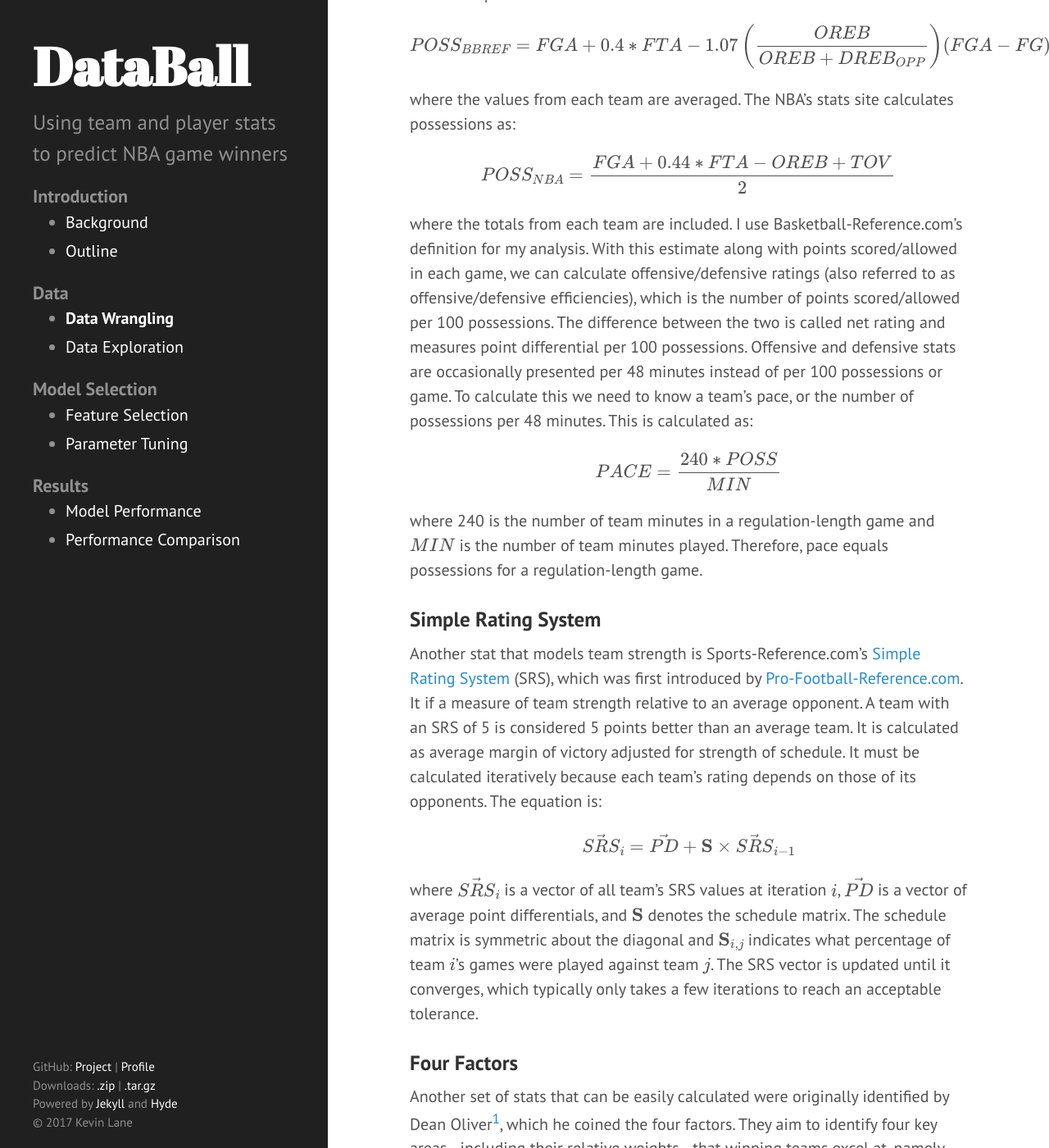
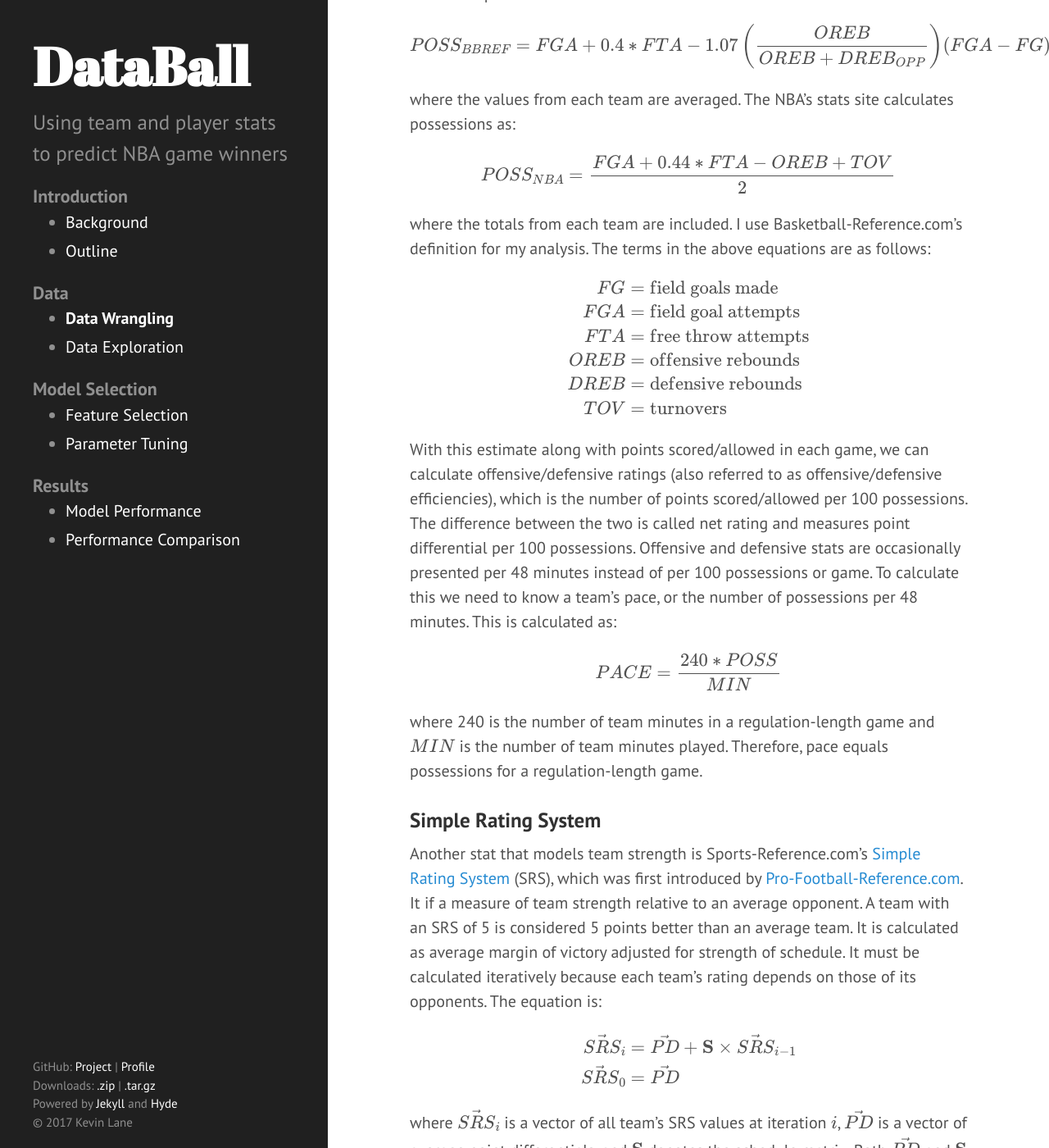
Before and after one commit to cedev935/databall-betting, a Jekyll site: the page built from docs/_pages/data-wrangling.md, in a window 1280 px wide and 1400 px high, scrolled down 3096 px. Shown: the whole window at 82% size. Built offline with Jekyll 4.4.1, drawn with Linux system fonts in a browser that asks for light colours; formulas are drawn with MathJax 3; some of the changed text lies outside the part shown.

Commit message:
Address comments in data wrangling section

```diff
--- a/docs/_pages/data-wrangling.md
+++ b/docs/_pages/data-wrangling.md
@@ -72,7 +72,18 @@
 
 $$POSS_{NBA}=\frac{FGA+0.44*FTA-OREB+TOV}{2}$$
 
-where the totals from each team are included. I use Basketball-Reference.com's definition for my analysis. With this estimate along with points scored/allowed in each game, we can calculate offensive/defensive ratings (also referred to as offensive/defensive efficiencies), which is the number of points scored/allowed per 100 possessions. The difference between the two is called net rating and measures point differential per 100 possessions. Offensive and defensive stats are occasionally presented per 48 minutes instead of per 100 possessions or game. To calculate this we need to know a team's pace, or the number of possessions per 48 minutes. This is calculated as:
+where the totals from each team are included. I use Basketball-Reference.com's definition for my analysis. The terms in the above equations are as follows:
+
+$$\begin{align}
+FG & =\text{field goals made} \\
+FGA & =\text{field goal attempts} \\
+FTA & =\text{free throw attempts} \\
+OREB & =\text{offensive rebounds} \\
+DREB & =\text{defensive rebounds} \\
+TOV & =\text{turnovers}
+\end{align}$$
+
+With this estimate along with points scored/allowed in each game, we can calculate offensive/defensive ratings (also referred to as offensive/defensive efficiencies), which is the number of points scored/allowed per 100 possessions. The difference between the two is called net rating and measures point differential per 100 possessions. Offensive and defensive stats are occasionally presented per 48 minutes instead of per 100 possessions or game. To calculate this we need to know a team's pace, or the number of possessions per 48 minutes. This is calculated as:
 
 $$PACE=\frac{240*POSS}{MIN}$$
 
@@ -82,26 +93,29 @@
 
 Another stat that models team strength is Sports-Reference.com's [Simple Rating System](http://www.sports-reference.com/blog/2015/03/srs-calculation-details/) (SRS), which was first introduced by [Pro-Football-Reference.com](http://www.pro-football-reference.com/blog/index4837.html?p=37). It if a measure of team strength relative to an average opponent. A team with an SRS of 5 is considered 5 points better than an average team. It is calculated as average margin of victory adjusted for strength of schedule. It must be calculated iteratively because each team's rating depends on those of its opponents. The equation is:
 
-$$\vec{SRS}_i=\vec{PD}+\mathbf{S}\times\vec{SRS}_{i-1}$$
+$$\begin{align}
+\vec{SRS}_i & =\vec{PD}+\mathbf{S}\times\vec{SRS}_{i-1} \\
+\vec{SRS}_0 & =\vec{PD}
+\end{align}$$
 
-where $$\vec{SRS}_i$$ is a vector of all team's SRS values at iteration $$i$$, $$\vec{PD}$$ is a vector of average point differentials, and $$\mathbf{S}$$ denotes the schedule matrix. The schedule matrix is symmetric about the diagonal and $$\mathbf{S}_{i,j}$$ indicates what percentage of team $$i$$'s games were played against team $$j$$. The SRS vector is updated until it converges, which typically only takes a few iterations to reach an acceptable tolerance.
+where $$\vec{SRS}_i$$ is a vector of all team's SRS values at iteration $$i$$, $$\vec{PD}$$ is a vector of average point differentials, and $$\mathbf{S}$$ denotes the schedule matrix. Both $$\vec{PD}$$ and $$\mathbf{S}$$ are fixed (do not update with $$i$$) and $$\vec{SRS}$$ is initialized to $$\vec{PD}$$. The schedule matrix is symmetric about the diagonal and $$\mathbf{S}_{i,j}$$ indicates what percentage of team $$i$$'s games were played against team $$j$$. The SRS vector is updated until it converges, which is achieved when the maximum difference between $$\vec{SRS}_i$$ and $$\vec{SRS}_{i-1}$$ is below a selected tolerance. It typically only requires a few iterations to obtain convergence.
 
 ### Four Factors
 
 Another set of stats that can be easily calculated were originally identified by Dean Oliver[^1], which he coined the four factors. They aim to identify four key areas---including their relative weights---that winning teams excel at, namely efficient shooting (40%), minimizing turnovers (25%), rebounding (20%), and getting to the free throw line (15%). The percentages in parentheses are the weights Oliver assigned to each factor. [Basketball-Reference.com's](http://www.basketball-reference.com/about/factors.html) definition of the four factors are:
 
 $$\begin{align}
-eFG\% & =\frac{FG+0.5*3FG}{FGA} \\
-TOV\% & =\frac{TOV}{FGA+0.44*FTA+TOV} \\
-OREB\% & =\frac{OREB}{OREB+DREB_{OPP}} \\
-DREB\% & =\frac{DREB}{DREB+OREB_{OPP}} \\
-FTF & =\frac{FT}{FGA}
+eFG\% & =\frac{FG+0.5*3FG}{FGA}=\text{effective field goal percentage} \\
+TOV\% & =\frac{TOV}{FGA+0.44*FTA+TOV}=\text{turnover percentage} \\
+OREB\% & =\frac{OREB}{OREB+DREB_{OPP}}=\text{offensive rebound percentage} \\
+DREB\% & =\frac{DREB}{DREB+OREB_{OPP}}=\text{defensive rebound percentage} \\
+FTF & =\frac{FT}{FGA}=\text{free throw factor}
 \end{align}$$
 
-The NBA's [definition](http://stats.nba.com/help/faq/) is slightly different than Basketball-Reference.com. The NBA's turnover percentage includes assists in the denominator.
+where $$FT$$ is the number of free throws made and $$3FG$$ is the number of three-point field goals made. The NBA's [definition](http://stats.nba.com/help/faq/) is slightly different than Basketball-Reference.com. The NBA's turnover percentage includes assists in the denominator.
 
 $$TOV\%=\frac{TOV}{FGA+0.44*FTA+AST+TOV}$$
 
-The NBA also uses free throw attempt rate ($$FTA/FGA$$) instead of free throw rate ($$FT/FGA$$) like Basketball-Reference.com. Basketball-Reference.com uses free throw rate to not only measure how often teams get to the free throw line, but also how often they convert those chances. A lousy free throw shooting team that gets fouled a lot will have a high free throw attempt rate even though their poor foul shooting cost them easy points. However, Basketball-Reference.com's free throw factor is not impressed by fruitless trips to the free throw line. I use Basketball-Reference.com's definition of the four factors for my analysis.
+where $$AST$$ is the number of assists. The NBA also uses free throw attempt rate ($$FTA/FGA$$) as the free throw factor instead of free throw rate ($$FT/FGA$$) like Basketball-Reference.com. Basketball-Reference.com uses free throw rate to not only measure how often teams get to the free throw line, but also how often they convert those chances. A lousy free throw shooting team that gets fouled a lot will have a high free throw attempt rate even though their poor foul shooting cost them easy points. However, Basketball-Reference.com's free throw factor is not impressed by fruitless trips to the free throw line. I use Basketball-Reference.com's definition of the four factors for my analysis.
 
 [^1]: Oliver, Dean. *Basketball on Paper: Rules and Tools for Performance Analysis*. Potomac Books, 2004.
```
Also changed, not shown: other parts of docs/_pages/data-wrangling.md (+2 -2 lines).
